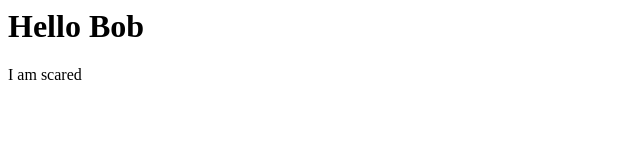
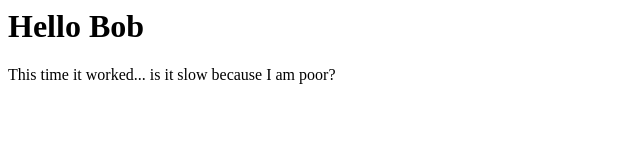
Before and after one commit to evanthe1/Website_Tut, a plain HTML site: page index.html in a window 1280 px wide. Shown: the whole page, without its empty margins (0-640 px from the left). Drawn offline with Linux system fonts and the light colour scheme.

Commit message:
Update index.html

```diff
--- a/index.html
+++ b/index.html
@@ -1,3 +1,3 @@
 <h1>Hello Bob</h1>
 
-<p>I am scared</p>
+<p>This time it worked... is it slow because I am poor?</p>
```
